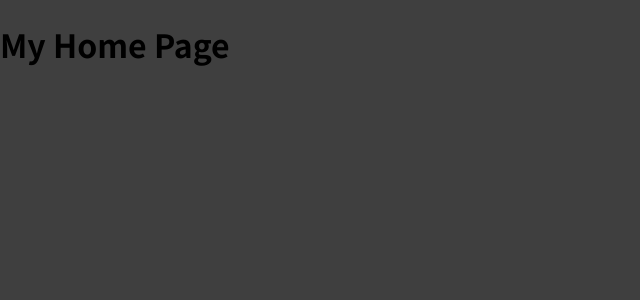
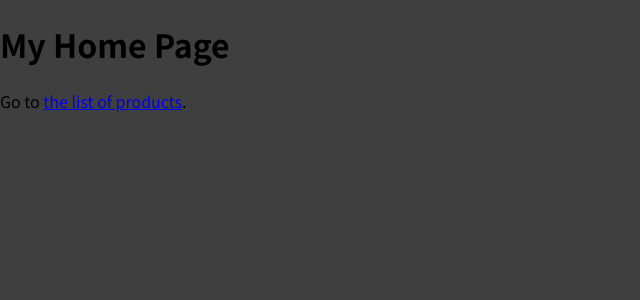
Before and after one commit to Rasyidannas/react-the-complete-guide-courses, a JavaScript app in the folder my-code/building-multipages/: page / in a window 1280 px wide. Shown: the top 300 px of the page, without its empty margins (0-640 px from the left). Built offline with nearby package versions, Linux system fonts and the light colour scheme.

Commit message:
20/7. Navigating between Pages with Links.mp4

```diff
--- a/my-code/building-multipages/src/App.js
+++ b/my-code/building-multipages/src/App.js
@@ -1,25 +1,25 @@
 import {
   createBrowserRouter,
-  createRoutesFromElements,
-  Route,
+  // createRoutesFromElements,
+  // Route,
   RouterProvider,
 } from "react-router-dom";
 import HomePage from "./pages/Home";
 import ProductPage from "./pages/Products";
 
-const routerDefinitions = createRoutesFromElements(
-  <Route>
-    <Route path="/" element={<HomePage />} />
-    <Route path="/products" element={<ProductPage />} />
-  </Route>
-)
+// const routerDefinitions = createRoutesFromElements(
+//   <Route>
+//     <Route path="/" element={<HomePage />} />
+//     <Route path="/products" element={<ProductPage />} />
+//   </Route>
+// )
 
-const router = createBrowserRouter(routerDefinitions);
+// const router = createBrowserRouter(routerDefinitions);
 
-// const router = createBrowserRouter([
-//   { path: "/", element: <HomePage /> },
-//   { path: "/products", element: <ProductPage /> },
-// ]);
+const router = createBrowserRouter([
+  { path: "/", element: <HomePage /> },
+  { path: "/products", element: <ProductPage /> },
+]);
 
 function App() {
   return <RouterProvider router={router} />;
--- a/my-code/building-multipages/src/pages/Home.js
+++ b/my-code/building-multipages/src/pages/Home.js
@@ -1,5 +1,14 @@
-function HomePage () {
-    return <h1>My Home Page</h1>
+import { Link } from "react-router-dom";
+
+function HomePage() {
+  return (
+    <>
+      <h1>My Home Page</h1>
+      <p>
+        Go to <Link to="/products">the list of products</Link>.
+      </p>
+    </>
+  );
 }
 
 export default HomePage;
```
